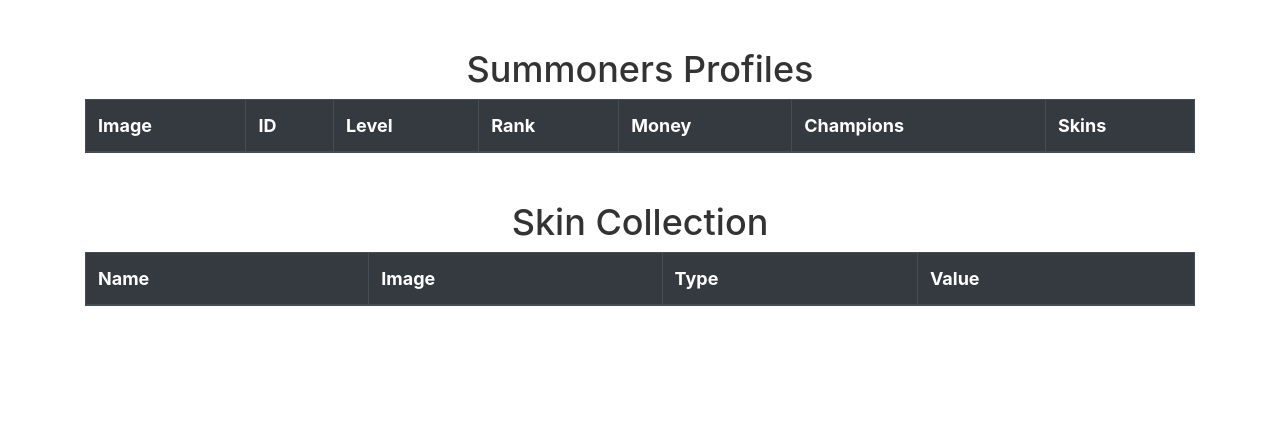
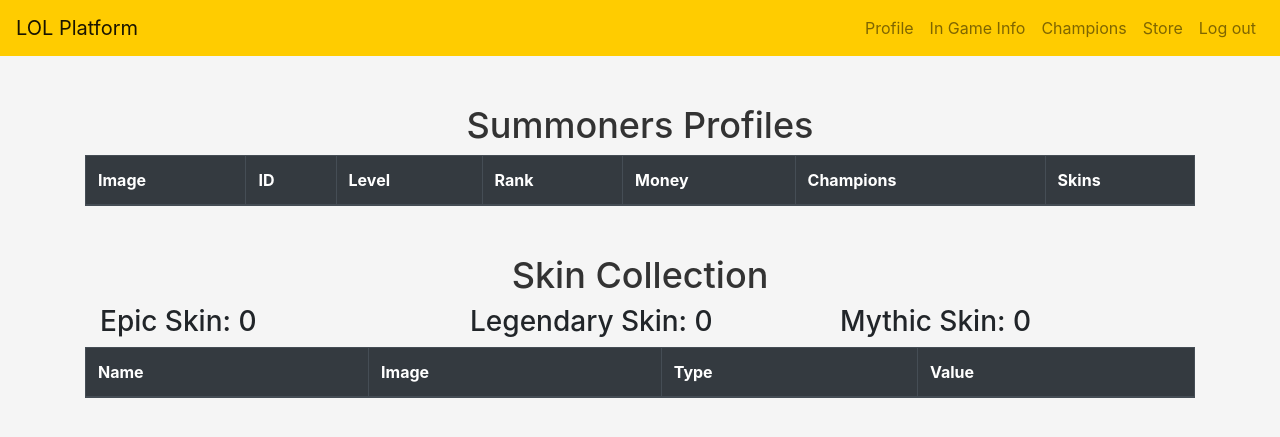
Before and after one commit to Tengs-Penkwe/304DB, a PHP site: page /profile.php?id=1 in a window 1280 px wide. Shown: the top 437 px of the page. Run offline with PHP 8.4, Linux system fonts and the light colour scheme; data comes from the database, SQL or seed files in the repository; both versions use the stored data as it was after the commit; lists and menus that the app fills with data are empty.

Commit message:
add aggregation with group by

```diff
--- a/public/profile.php
+++ b/public/profile.php
@@ -27,9 +27,8 @@ $summoners = $query->fetchAll(PDO::FETCH_ASSOC);
     <meta name="viewport" content="width=device-width, initial-scale=1.0">
     <link href="https://stackpath.bootstrapcdn.com/bootstrap/4.3.1/css/bootstrap.min.css" rel="stylesheet">
     <style>
-        body {
-            font-size: 18px;
-        }
+        body { background-color: #f5f5f5; }
+        .navbar { background-color: #ffcc00; }
         h1 {
             font-size: 36px;
             color: #333;
@@ -51,6 +50,21 @@ $summoners = $query->fetchAll(PDO::FETCH_ASSOC);
     <title>Summoners Profiles | League of Legends Game Platform</title>
 </head>
 <body>
+<nav class="navbar navbar-expand-lg navbar-light">
+    <a class="navbar-brand" href="index.php?id=<?php echo $id?>">LOL Platform</a>
+    <button class="navbar-toggler" type="button" data-toggle="collapse" data-target="#navbarNav" aria-controls="navbarNav" aria-expanded="false" aria-label="Toggle navigation">
+        <span class="navbar-toggler-icon"></span>
+    </button>
+    <div class="collapse navbar-collapse" id="navbarNav">
+        <ul class="navbar-nav ml-auto">
+            <li class="nav-item"><a class="nav-link" href="profile.php?id=<?php echo $id?>">Profile</a></li>
+            <li class="nav-item"><a class="nav-link" href="ingame.php?id=<?php echo $id?>">In Game Info</a></li>
+            <li class="nav-item"><a class="nav-link" href="champions.php">Champions</a></li>
+            <li class="nav-item"><a class="nav-link" href="store.php?id=<?php echo $id?>">Store</a></li>
+            <li class="nav-item"><a class="nav-link" href="login.php">Log out</a></li>
+        </ul>
+    </div>
+</nav>
     <div class="container mt-5">
         <h1 class="text-center">Summoners Profiles</h1>
         <table class="table table-hover table-bordered">
@@ -92,8 +106,47 @@ $summoners = $query->fetchAll(PDO::FETCH_ASSOC);
         </table>
     </div>
 
+
+
     <div class="container mt-5">
         <h1 class="text-center">Skin Collection</h1>
+        <div class="container">
+            <div class="row">
+                <div class="col-md-4 feature">
+                    <?php $count = $db->prepare("select count(*) as number from Owns O, SkinDecorateBCNF S
+                where O.skin_name = S.skin_name and type = 'Epic' and id = ? group by id;");
+                    $count->execute([$id]);
+                    $count = $count->fetchAll(PDO::FETCH_ASSOC);
+                    if (sizeof($count) > 0) :?>
+                    <h3>Epic Skin: <?= $count[0]['number'];?></h3>
+                    <?php else:?>
+                        <h3>Epic Skin: 0</h3>
+                    <?php endif;?>
+                </div>
+                <div class="col-md-4 feature">
+                    <?php $count = $db->prepare("select count(*) as number from Owns O, SkinDecorateBCNF S
+                where O.skin_name = S.skin_name and type = 'Legendary' and id = ? group by id;");
+                    $count->execute([$id]);
+                    $count = $count->fetchAll(PDO::FETCH_ASSOC);
+                    if (sizeof($count) > 0) :?>
+                        <h3>Legendary Skin: <?= $count[0]['number'];?></h3>
+                    <?php else:?>
+                        <h3>Legendary Skin: 0</h3>
+                    <?php endif;?>
+                </div>
+                <div class="col-md-4 feature">
+                    <?php $count = $db->prepare("select count(*) as number from Owns O, SkinDecorateBCNF S
+                where O.skin_name = S.skin_name and type = 'Mythic' and id = ? group by id;");
+                    $count->execute([$id]);
+                    $count = $count->fetchAll(PDO::FETCH_ASSOC);
+                    if (sizeof($count) > 0) :?>
+                        <h3>Mythic Skin: <?= $count[0]['number'];?></h3>
+                    <?php else:?>
+                        <h3>Mythic Skin: 0</h3>
+                    <?php endif;?>
+                </div>
+            </div>
+        </div>
         <table class="table table-hover table-bordered">
             <thead class="thead-dark">
             <tr>
```
Also changed, not shown: database/LOL.db.
